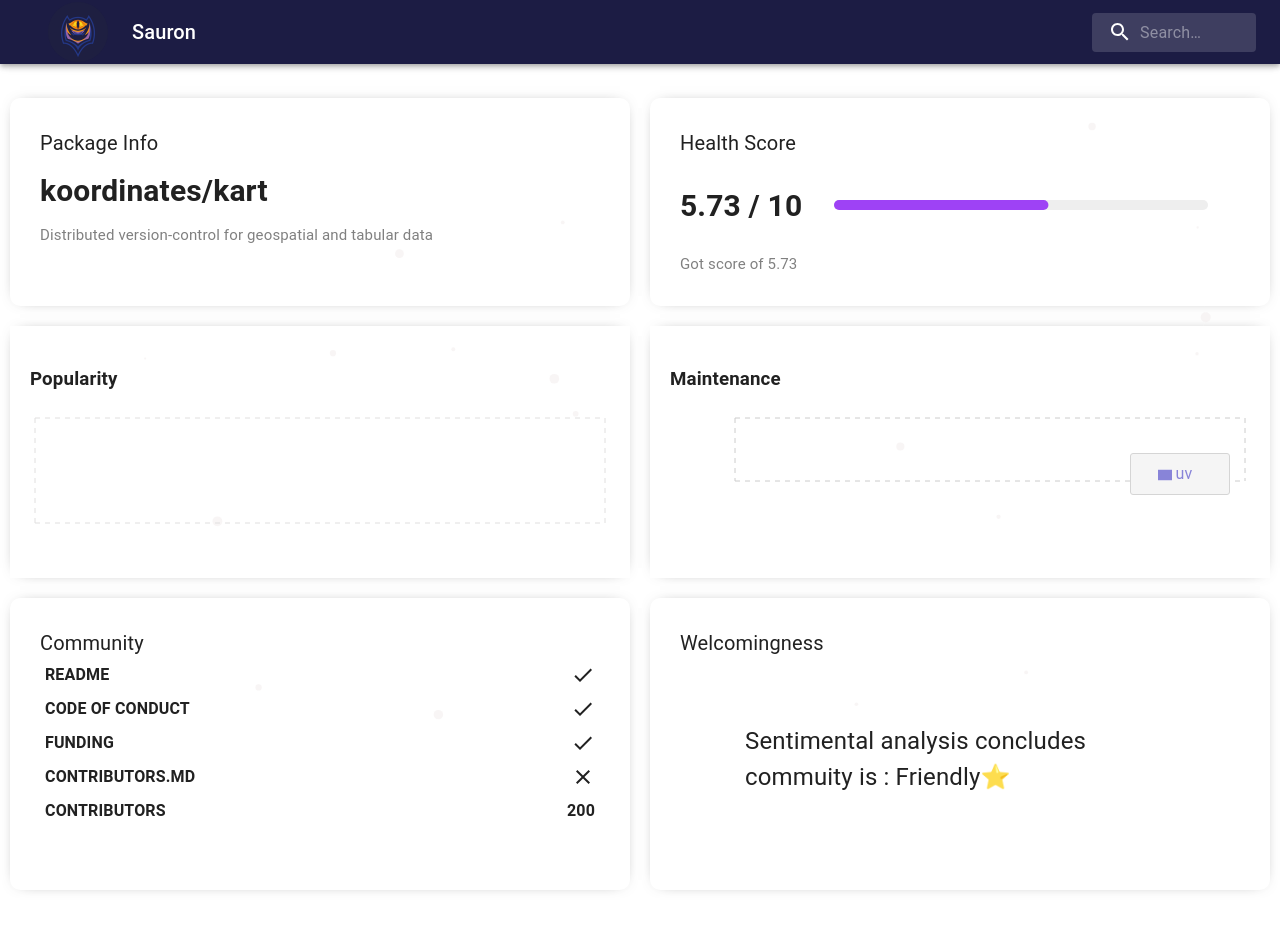
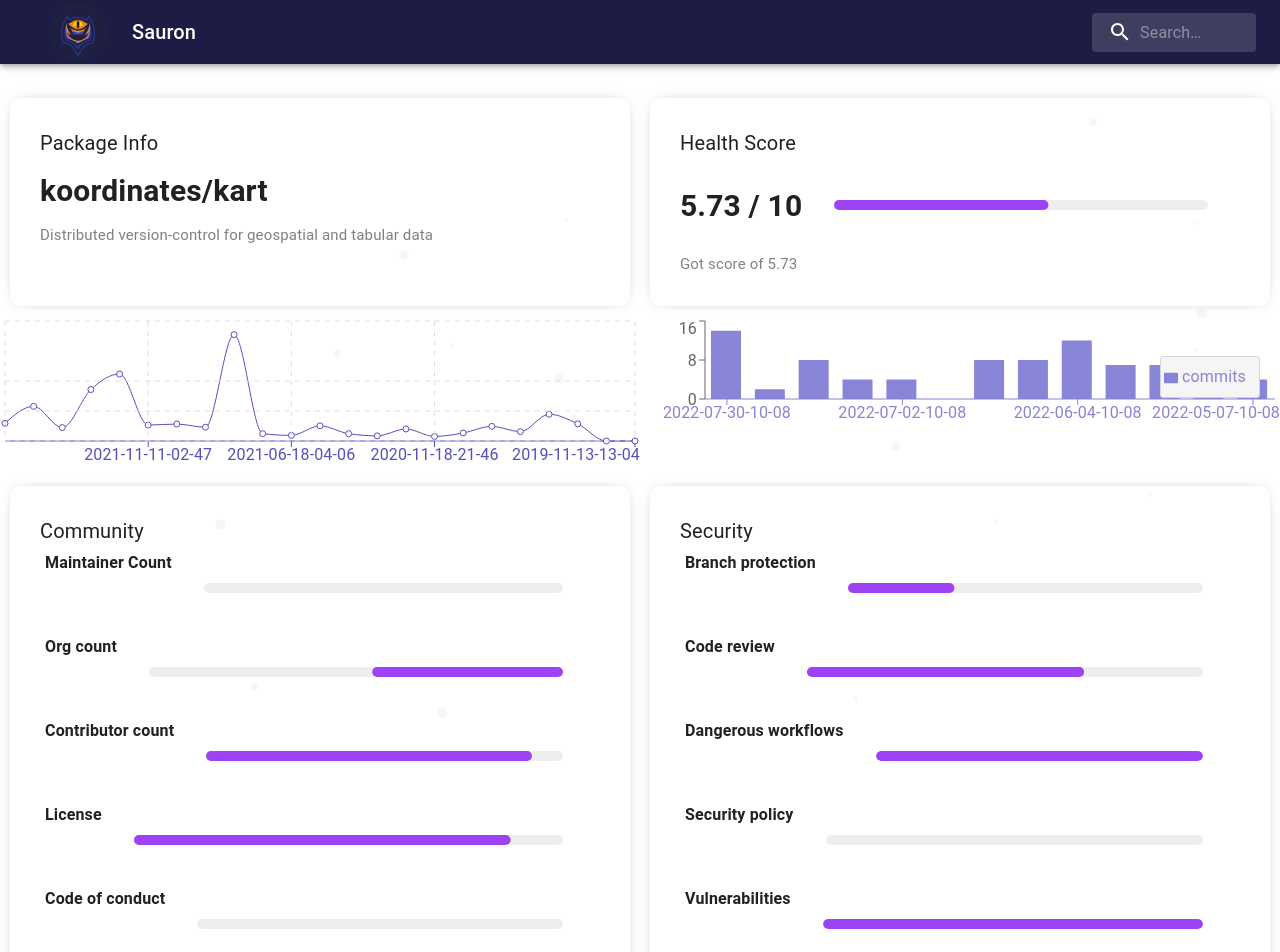
Before and after one commit to amalthundiyil/vigil, a React (Create React App) app in the folder sauron/frontend/: page /dashboard in a window 1280 px wide. Shown: the top 952 px of the page. Before the commit the page ends 900 px from the top, so only its background shows below. Built offline with nearby package versions, Linux system fonts and the light colour scheme; no server answers.

Commit message:
frontend and api integration done

```diff
--- a/sauron/frontend/src/components/Community/index.jsx
+++ b/sauron/frontend/src/components/Community/index.jsx
@@ -1,40 +1,61 @@
 import React from "react";
 import "./styles.css";
 import { Block, Close, Done } from "@mui/icons-material";
+import ProgressBar from "../ProgressBar";
 function Community({ metrics }) {
   const data = metrics["data"]["data"]["community"];
+  const securityData = metrics["data"]["data"]["security"];
   return (
     <div className="featured">
       <div className="featuredItem">
         <span className="featuredTitle">Community</span>
         <div className="comm-features">
-          <span>README</span>
-          <Done></Done>
+          <span>Maintainer Count</span>
+          <ProgressBar value={data.score_data.score[0]} />
         </div>
         <div className="comm-features">
-          <span>CODE OF CONDUCT</span>
-          <Done></Done>
+          <span>Org count</span>
+          <ProgressBar value={data.score_data.score[1]} />
         </div>
         <div className="comm-features">
-          <span>FUNDING</span>
-          <Done></Done>
+          <span>Contributor count</span>
+          <ProgressBar value={data.score_data.score[2]} />
         </div>
         <div className="comm-features">
-          <span>CONTRIBUTORS.MD</span>
-          <Close></Close>
+          <span>License</span>
+          <ProgressBar value={data.score_data.score[3]} />
         </div>
         <div className="comm-features">
-          <span>CONTRIBUTORS</span>
-          <span>200</span>
+          <span>Code of conduct</span>
+          <ProgressBar value={data.score_data.score[4]} />
+        </div>
+        <div className="comm-features">
+          <span>Bus factor</span>
+          <ProgressBar value={data.score_data.score[5]} />
         </div>
       </div>
-      <div className="welcomingness">
-        <span className="featuredTitle">Welcomingness</span>
-        <span className="sentiment">
-          {/* Categorized as Friendly⭐/ Helpful😀/ Not Responsive😶 */}
-          Sentimental analysis concludes commuity is :
-          <span className="bold"> Friendly⭐</span>
-        </span>
+      <div className="featuredItem">
+        <span className="featuredTitle">Security</span>
+        <div className="comm-features">
+          <span>Branch protection</span>
+          <ProgressBar value={securityData.score_data.score[1]} />
+        </div>
+        <div className="comm-features">
+          <span>Code review</span>
+          <ProgressBar value={securityData.score_data.score[4]} />
+        </div>
+        <div className="comm-features">
+          <span>Dangerous workflows</span>
+          <ProgressBar value={securityData.score_data.score[6]} />
+        </div>
+        <div className="comm-features">
+          <span>Security policy</span>
+          <ProgressBar value={securityData.score_data.score[14]} />
+        </div>
+        <div className="comm-features">
+          <span>Vulnerabilities</span>
+          <ProgressBar value={securityData.score_data.score[17]} />
+        </div>
       </div>
     </div>
   );
--- a/sauron/frontend/src/components/PackageInfo/index.jsx
+++ b/sauron/frontend/src/components/PackageInfo/index.jsx
@@ -6,7 +6,9 @@ import { capitalizeFirstLetter } from "../../utils/utils";
 import ProgressBar from "../ProgressBar";
 
 function PackageInfo({ metrics }) {
-  const data = metrics["data"]["data"];
+  const data = metrics.data.data;
+
+  console.log(data);
 
   return (
     <div className="featured">
--- a/sauron/frontend/src/components/PackageStats/index.jsx
+++ b/sauron/frontend/src/components/PackageStats/index.jsx
@@ -4,21 +4,34 @@ import Barchart from "../Charts/Barchart";
 import Chart from "../Charts/Chart";
 import Spinner from "../Spinner";
 import "./styles.css";
+import { LineChart, Line, BarChart, Bar, Cell, XAxis, YAxis, CartesianGrid, Tooltip, Legend, ResponsiveContainer } from 'recharts';
+
 
 function PackageStats({ metrics }) {
-  const data = metrics["data"]["data"];
+  const data = metrics["data"]["data"]
   console.log(data);
   return (
     <div>
       <div className="chart-container">
-        <Chart
-          data={data["popularity"]["ts_data"]}
-          title="Popularity"
-          grid
-          dataKey="Downloads"
-        />
-        <Barchart data={data["maintainence"]["commit_frequency"]} />
-      </div>
+          <ResponsiveContainer width='100%' aspect={4/1}>
+            <LineChart labelLine={false} label="Popularity" data={data["popularity"]["ts_data"]["downloads"]}>
+                <XAxis dataKey='day' stroke="#5550bd"/>
+                <Line type='monotone' stroke="#5550bd" dataKey='downloads'/>
+                <Tooltip/>
+                {<CartesianGrid stroke="#e0dfdf" strokeDasharray='5 5'/>}
+            </LineChart>
+          </ResponsiveContainer>
+          <ResponsiveContainer width='100%' aspect={4/1}>
+            <BarChart label="Maintenance" widhth='100%' data={data["maintainence"]["ts_data"]["commit_frequency"]}>
+              <XAxis dataKey="day" stroke="#8884d8" />
+              <YAxis />
+              <Tooltip wrapperStyle={{ width: 100, backgroundColor: '#ccc' }} />
+              <Legend width={100} wrapperStyle={{ top: 40, right: 20, backgroundColor: '#f5f5f5', border: '1px solid #d5d5d5', borderRadius: 3, lineHeight: '40px' }} />
+              {/* <CartesianGrid stroke="#ccc" strokeDasharray="5 5" /> */}
+              <Bar dataKey="commits" fill="#8884d8" barSize={30} />
+            </BarChart>
+          </ResponsiveContainer>
+        </div>
     </div>
   );
 }
--- a/sauron/frontend/src/components/PackageStats/styles.css
+++ b/sauron/frontend/src/components/PackageStats/styles.css
@@ -1,3 +1,35 @@
 .chart-container{
     display: flex;
+    /* flex-direction: column; */
 }
+
+.chart{
+    margin: 10px;
+    padding: 20px;
+    -webkit-box-shadow: 0px 0px 15px -10px rgba(0, 0, 0, 0.75);
+    box-shadow: 0px 0px 15px -10px rgba(0, 0, 0, 0.75);
+    flex: 1;
+}
+.chartTitle{
+    margin-bottom: 20px;
+}
+
+/* h3 {
+    margin-left: auto;
+    margin-right: auto;
+  } */
+
+.featured{
+    width: 100%;
+    display: flex;
+    justify-content: space-between;
+}
+
+.featuredItem{
+    flex: 1;
+    margin: 10px;
+    padding: 30px;
+    border-radius: 10px;
+    -webkit-box-shadow: 0px 0px 15px -10px rgba(0, 0, 0, 0.75);
+    box-shadow: 0px 0px 15px -10px rgba(0, 0, 0, 0.75);
+}
```
Also changed, not shown: 1 other file (tests, documents, lock files or other folders).
